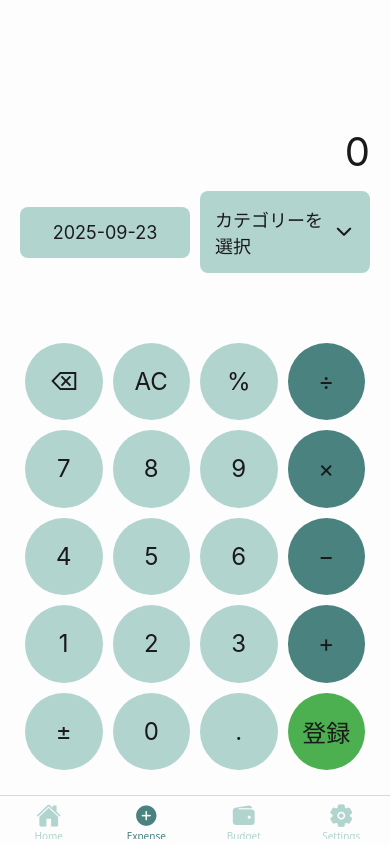
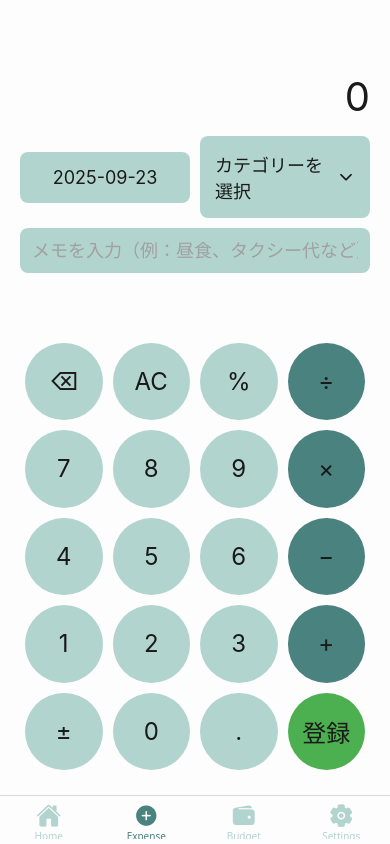
Before and after one commit to ouioui99/libremoney, a React Native app in the folder myapp/: screen /Expense in a window 390 px wide. Built offline with nearby package versions, Linux system fonts and the light colour scheme; what react-native-calendars, react-native-worklets would draw is missing.

Commit message:
支出にメモを追加

```diff
--- a/myapp/src/screens/ExpenseScreen.tsx
+++ b/myapp/src/screens/ExpenseScreen.tsx
@@ -6,6 +6,10 @@ import {
   Alert,
   Modal,
   FlatList,
+  TextInput,
+  KeyboardAvoidingView,
+  TouchableWithoutFeedback,
+  Keyboard,
 } from "react-native";
 import AsyncStorage from "@react-native-async-storage/async-storage";
 import SafeAreaLayout from "../components/SafeAreaLayout";
@@ -40,19 +44,6 @@ const isCategory = (v: NewCategoryInput | Category): v is Category => {
   return (v as Category).id !== undefined && (v as Category).id !== "";
 };
 
-const categories: {
-  id: string;
-  name: string;
-  icon: keyof typeof Ionicons.glyphMap;
-}[] = [
-  { id: "1", name: "食費", icon: "fast-food-outline" },
-  { id: "2", name: "交通", icon: "bus-outline" },
-  { id: "3", name: "日用品", icon: "cart-outline" },
-  { id: "4", name: "光熱費", icon: "flash-outline" },
-  { id: "5", name: "娯楽", icon: "game-controller-outline" },
-  { id: "6", name: "その他", icon: "ellipsis-horizontal-outline" },
-];
-
 const displayConfirmBtn = "登録";
 
 export default function ExpenseScreen() {
@@ -66,9 +57,26 @@ export default function ExpenseScreen() {
   const [showCategoryModal, setShowCategoryModal] = useState(false);
   const [showCategoryListModal, setShowCategoryListModal] = useState(false);
   const [showCategoryEditModal, setShowCategoryEditModal] = useState(false);
+  const [memo, setMemo] = useState("");
 
   const { theme } = useTheme();
   const c = colors[theme];
+
+  const [keyboardVisible, setKeyboardVisible] = useState(false);
+
+  useEffect(() => {
+    const showSub = Keyboard.addListener("keyboardDidShow", () =>
+      setKeyboardVisible(true)
+    );
+    const hideSub = Keyboard.addListener("keyboardDidHide", () =>
+      setKeyboardVisible(false)
+    );
+
+    return () => {
+      showSub.remove();
+      hideSub.remove();
+    };
+  }, []);
 
   // 起動時に過去の支出を読み込み
   useEffect(() => {
@@ -207,6 +215,7 @@ export default function ExpenseScreen() {
         amount,
         date: date,
         category: category,
+        memo: memo,
       };
       const newExpenses = await addItemToStorage(
         STORAGE_KEYS.EXPENSES,
@@ -220,6 +229,7 @@ export default function ExpenseScreen() {
       console.log("保存データ:", newExpenses);
 
       setExpression("");
+      setMemo("");
       setCalculating(false);
     } catch (error) {
       console.error("保存エラー:", error);
@@ -328,6 +338,7 @@ export default function ExpenseScreen() {
 
   return (
     <SafeAreaLayout style={{ backgroundColor: c.background }}>
+      <TouchableWithoutFeedback onPress={Keyboard.dismiss} accessible={false}>
         <View style={{ flex: 1, padding: 20 }}>
           {/* 上部：金額表示＋日付選択＋カテゴリー選択 */}
           <View style={{ flex: 1.8, justifyContent: "flex-end" }}>
@@ -349,7 +360,7 @@ export default function ExpenseScreen() {
                 justifyContent: "space-between",
                 alignItems: "center",
                 marginTop: 10,
-              marginBottom: 30,
+                marginBottom: 10,
               }}
             >
               {/* カテゴリー選択 */}
@@ -385,11 +396,29 @@ export default function ExpenseScreen() {
                   <Text style={{ color: c.text, fontSize: 18 }}>
                     {category || "カテゴリーを選択"}
                   </Text>
-                <Ionicons name="chevron-down" size={22} color={c.text} />
+                  <Ionicons name="chevron-down" size={18} color={c.text} />
                 </TouchableOpacity>
               </View>
             </View>
-
+            <View
+              style={{
+                marginBottom: 30,
+              }}
+            >
+              <TextInput
+                style={{
+                  backgroundColor: c.secondary,
+                  color: c.text,
+                  borderRadius: 8,
+                  padding: 12,
+                  fontSize: 18,
+                }}
+                placeholder="メモを入力（例：昼食、タクシー代など）"
+                placeholderTextColor={c.placeholder}
+                value={memo}
+                onChangeText={setMemo}
+              />
+            </View>
             <CalendarModal
               visible={showPicker}
               date={date}
@@ -425,7 +454,10 @@ export default function ExpenseScreen() {
             {buttons.map((row, rowIndex) => (
               <View
                 key={rowIndex}
-              style={{ flexDirection: "row", justifyContent: "space-between" }}
+                style={{
+                  flexDirection: "row",
+                  justifyContent: "space-between",
+                }}
               >
                 {row.map((btn) => {
                   const isLastEqualBtn = btn === "=";
@@ -450,8 +482,17 @@ export default function ExpenseScreen() {
                         alignItems: "center",
                       }}
                       onPress={() => {
-                      if (displayBtn === displayConfirmBtn) handleConfirm();
-                      else handlePress(displayBtn);
+                        // キーボードが開いている場合は閉じてから実行
+                        if (keyboardVisible) {
+                          Keyboard.dismiss();
+                          setTimeout(() => {
+                            if (btn === displayConfirmBtn) handleConfirm();
+                            else handlePress(btn);
+                          }, 50); // 150ms後に実行（UX的にちょうど良い）
+                        } else {
+                          if (btn === displayConfirmBtn) handleConfirm();
+                          else handlePress(btn);
+                        }
                       }}
                     >
                       <Text style={{ color: c.text, fontSize: 24 }}>
@@ -464,6 +505,7 @@ export default function ExpenseScreen() {
             ))}
           </View>
         </View>
+      </TouchableWithoutFeedback>
     </SafeAreaLayout>
   );
 }
--- a/myapp/src/types/models.ts
+++ b/myapp/src/types/models.ts
@@ -19,4 +19,5 @@ export interface Expense {
   amount: number;
   date: string; // ISO文字列
   category: string; // Categoryのidを参照
+  memo?: string;
 }
```
Lines whose indentation alone changed are shown as unchanged.
